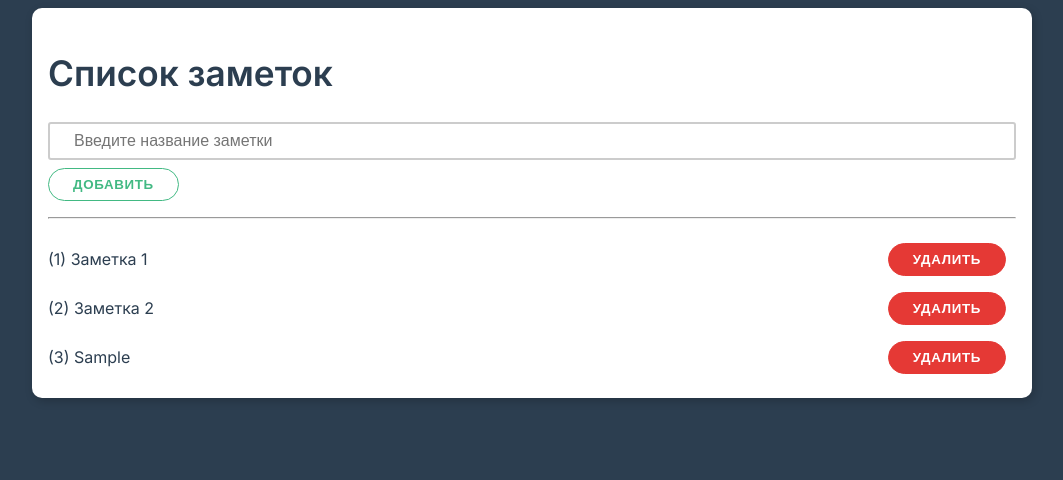
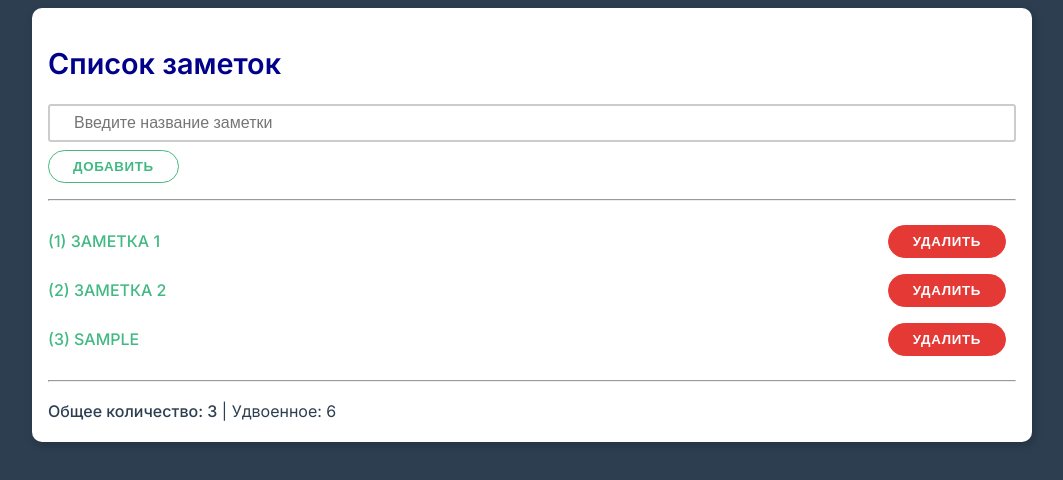
Before and after one commit to Denis-Zayczev/VueVladilen, a plain HTML site: page index.html in a window 1280 px wide. Both pictures are taken after typing "Sample" into the empty fields and a click on the button "ДОБАВИТЬ". Shown: the whole page, without its empty margins (108-1171 px from the left). Drawn offline with nearby package versions, Linux system fonts and the light colour scheme.

Commit message:
FinalVueTODO

```diff
--- a/app.js
+++ b/app.js
@@ -8,15 +8,18 @@ const App = {
     }
   },
   methods: {
-    inputChangeHandler(event) {
-      this.inputValue = event.target.value
-    },
+
     addNewNote() {
       if (this.inputValue !== '') {
         this.notes.push(this.inputValue)
         this.inputValue = ""
       }
     },
+
+    toUpperCase(item) {
+      return item.toUpperCase()
+    },
+
     removeNote(idx) {
       console.log('removeNote', idx)
       this.notes.splice(idx, 1)
@@ -26,6 +29,18 @@ const App = {
     //     this.addNewNote()
     //   }
     // }
+  },
+  computed: {
+    doubleCountComputed() {
+      return this.notes.length * 2
+    },
+  },
+  watch: {
+    inputValue(value) {
+      if  (value.length > 10){
+        this.inputValue = ''
+      }
+    }
   }
 }
 
--- a/index.html
+++ b/index.html
@@ -13,21 +13,39 @@
 
   <div class="container" id="app">
     <div class="card">
-      <h1>{{title}}</h1>
+      <h1 :style="{
+        color: inputValue.length < 5 ? 'darkblue' : 'darkred',
+        fontSize: inputValue.length < 6 ? '1.8rem' : '2rem'
+    }">{{title}}</h1>
       <div class="form-control">
-        <input type="text"
-          v-bind:placeholder="placeholderString"
-          v-bind:value="inputValue"
-          v-on:input="inputChangeHandler"
-          v-on:keypress.enter="addNewNote" />
+        <input
+          type="text"
+          :placeholder="placeholderString"
+          v-model="inputValue"
+          @keypress.enter="addNewNote" />
       </div>
 
-      <button class="btn" v-on:click="addNewNote">Добавить</button>
+      <button class="btn" @click="addNewNote">Добавить</button>
       <hr />
       <ul class="list" v-if="notes.length !== 0">
         <li class="list-item" v-for="(myNote, idx) in notes">
-          ({{idx + 1}}) {{myNote}}
-          <button class="btn danger" v-on:click="removeNote(idx)">Удалить</button>
+
+          <!-- Первый способ -->
+          <!-- <span :class="myNote.length > 5 ? 'primary' : 'bold'">({{ idx + 1}}) {{ toUpperCase(myNote) }}</span> -->
+
+          <!-- Второй способ -->
+          <!-- <span :class="{
+            'primary': true,
+            'bold': myNote.length > 5
+        }">({{ idx + 1}}) {{ toUpperCase(myNote) }}</span> -->
+
+          <!-- Третий способ -->
+          <span :class="['bold', {'primary': myNote.length > 5}]">({{ idx + 1}}) {{ toUpperCase(myNote) }}</span>
+          <button class="btn danger" @click="removeNote(idx)">Удалить</button>
+        </li>
+        <hr />
+        <li>
+          <strong> Общее количество: {{notes.length}}</strong> | Удвоенное: {{ doubleCountComputed }}
         </li>
       </ul>
       <div v-else>Заметок пока нет. Добавьте первую</div>
--- a/theme.css
+++ b/theme.css
@@ -59,13 +59,13 @@ h3 {
     font-size: 1.35rem;
 }
 
-/*.primary {*/
-/*    color: #42b983;*/
-/*}*/
+.primary {
+    color: #42b983;
+}
 
-/*.danger {*/
-/*    color: #e53935;*/
-/*}*/
+.danger {
+    color: #e53935;
+}
 
 .btn {
     color: #42b983;
```
